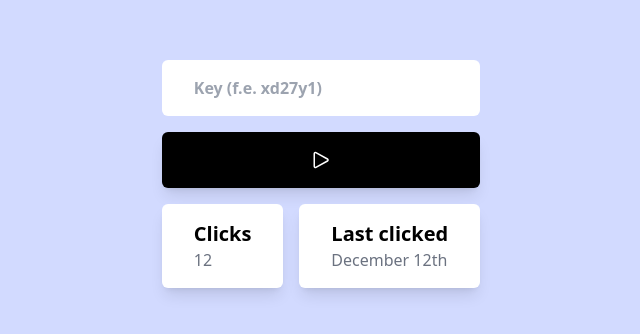
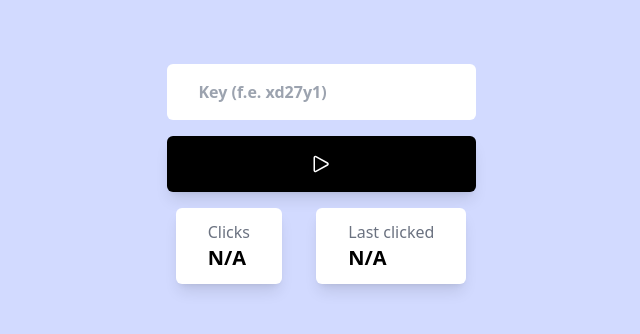
Before and after one commit to crnvl/qwq.sh, a Next.js app: page /tracking in a window 1280 px wide. Shown: the part 218-552 px from the top of the page, without its empty margins (319-959 px from the left). Built offline with nearby package versions, Linux system fonts and the light colour scheme.

Commit message:
Update tracking.tsx

```diff
--- a/pages/tracking.tsx
+++ b/pages/tracking.tsx
@@ -8,6 +8,9 @@ const Tracking: NextPage = () => {
         <path strokeLinecap="round" strokeLinejoin="round" d="M5.25 5.653c0-.856.917-1.398 1.667-.986l11.54 6.348a1.125 1.125 0 010 1.971l-11.54 6.347a1.125 1.125 0 01-1.667-.985V5.653z" />
     </svg>)
 
+    const [clicks, setClicks] = useState("N/A")
+    const [lastClicked, setLastClicked] = useState('N/A')
+
     const getTrackingInfo = async () => {
         const data = await fetch('https://qwq.sh/api/track', {
             method: 'POST',
@@ -16,10 +19,18 @@ const Tracking: NextPage = () => {
             })
         })
         const json = await data.json()
-        console.log(json);
+
+        if (json.success) {
+            setClicks(json.clicks)
+            const date = new Date(json.lastClick)
+            const monthNames = ["January", "February", "March", "April", "May", "June",
+                "July", "August", "September", "October", "November", "December"
+            ];
+            setLastClicked(`${monthNames[date.getMonth()]} ${date.getDay()}, ${date.getHours()}:${date.getMinutes()}`)
+        }
 
         setIcon(<svg xmlns="http://www.w3.org/2000/svg" fill="none" viewBox="0 0 24 24" strokeWidth={1.5} stroke="currentColor" className="w-6 h-6">
-            <path strokeLinecap="round" strokeLinejoin="round" d="M11.35 3.836c-.065.21-.1.433-.1.664 0 .414.336.75.75.75h4.5a.75.75 0 00.75-.75 2.25 2.25 0 00-.1-.664m-5.8 0A2.251 2.251 0 0113.5 2.25H15c1.012 0 1.867.668 2.15 1.586m-5.8 0c-.376.023-.75.05-1.124.08C9.095 4.01 8.25 4.973 8.25 6.108V8.25m8.9-4.414c.376.023.75.05 1.124.08 1.131.094 1.976 1.057 1.976 2.192V16.5A2.25 2.25 0 0118 18.75h-2.25m-7.5-10.5H4.875c-.621 0-1.125.504-1.125 1.125v11.25c0 .621.504 1.125 1.125 1.125h9.75c.621 0 1.125-.504 1.125-1.125V18.75m-7.5-10.5h6.375c.621 0 1.125.504 1.125 1.125v9.375m-8.25-3l1.5 1.5 3-3.75" />
+            <path strokeLinecap="round" strokeLinejoin="round" d="M19.5 12c0-1.232-.046-2.453-.138-3.662a4.006 4.006 0 00-3.7-3.7 48.678 48.678 0 00-7.324 0 4.006 4.006 0 00-3.7 3.7c-.017.22-.032.441-.046.662M19.5 12l3-3m-3 3l-3-3m-12 3c0 1.232.046 2.453.138 3.662a4.006 4.006 0 003.7 3.7 48.656 48.656 0 007.324 0 4.006 4.006 0 003.7-3.7c.017-.22.032-.441.046-.662M4.5 12l3 3m-3-3l-3 3" />
         </svg>)
     }
 
@@ -38,13 +49,13 @@ const Tracking: NextPage = () => {
                     </button>
                 </div>
                 <div className="flex flex-row justify-between gap-4 py-4">
-                    <div className="bg-white m-auto px-8 py-4 rounded-md shadow-lg">
-                        <h1 className="font-bold text-xl text-start">Clicks</h1>
-                        <p className="text-gray-500">12</p>
+                    <div className="bg-white m-auto px-8 py-3 rounded-md shadow-lg">
+                        <h1 className="text-gray-500">Clicks</h1>
+                        <p className="font-bold text-xl text-start">{clicks}</p>
                     </div>
-                    <div className="bg-white m-auto px-8 py-4 rounded-md shadow-lg">
-                        <h1 className="font-bold text-xl text-start">Last clicked</h1>
-                        <p className="text-gray-500">December 12th</p>
+                    <div className="bg-white m-auto px-8 py-3 rounded-md shadow-lg">
+                        <h1 className="text-gray-500">Last clicked</h1>
+                        <p className="font-bold text-xl text-start">{lastClicked}</p>
                     </div>
                 </div>
             </div>
```
